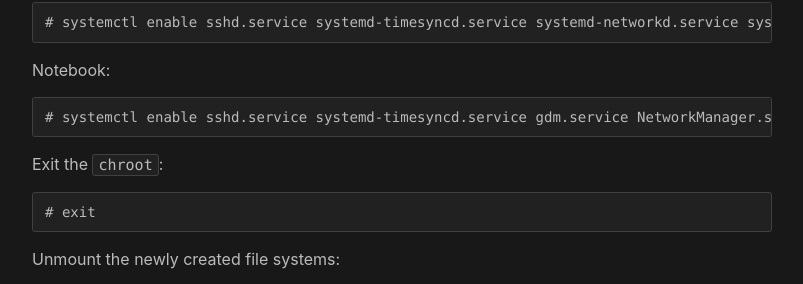
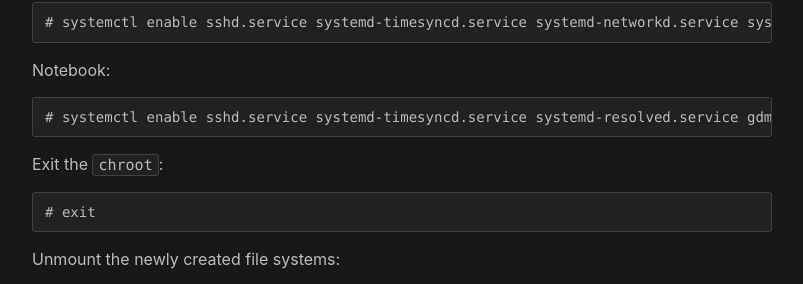
Before and after one commit to CurtisLeeBolin/leedev.org, a Jekyll site: the page built from _posts/2015-08-01-arch-linux-legacy-bios-install.md, in a window 1280 px wide and 1400 px high, scrolled down 2161 px. Shown: the part 898-1182 px from the top of the window, without its empty margins (238-1041 px from the left). Built offline with Jekyll 4.4.1, drawn with Linux system fonts in a browser that asks for light colours; some of the changed text lies outside the part shown.

Commit message:
Update and rename 2015-08-01-arch-linux-install.md to 2015-08-01-arch-linux-legacy-bios-install.md

````diff
--- a/_posts/2015-08-01-arch-linux-install.md
+++ b/_posts/2015-08-01-arch-linux-legacy-bios-install.md
@@ -136,7 +136,7 @@ Server:
 Notebook:
 
 ```
-# pacman -S base-devel tmux sudo openssh rsync bash-completion git grub btrfs-progs ecryptfs-utils sysstat gdm gnome-shell gnome-terminal nautilus gnome-control-center gnome-tweak-tool ttf-liberation system-config-printer gnome-backgrounds gnome-keyring gnome-disk-utility baobab gnome-screenshot cheese evince epiphany eog totem mpv geany file-roller networkmanager gst-libav libmtp ttf-freefont noto-fonts noto-fonts-cjk noto-fonts-emoji noto-fonts-extra libva-vdpau-driver libdvdcss pkgfile xorg-server xorg-xinit libvdpau xf86-video-amdgpu xf86-input-libinput mesa-vdpau mesa-libgl gst-plugins-ugly xf86-input-libinput gimp inkscape cups ghostscript gsfonts foomatic-db foomatic-db-engine foomatic-db-nonfree seahorse os-prober
+# pacman -S base-devel tmux sudo openssh rsync bash-completion git grub btrfs-progs ecryptfs-utils sysstat gdm gnome-shell gnome-terminal nautilus gnome-control-center gnome-tweak-tool ttf-liberation system-config-printer gnome-backgrounds gnome-keyring gnome-disk-utility baobab gnome-screenshot cheese evince epiphany eog totem mpv geany file-roller networkmanager dhclient gst-libav libmtp ttf-freefont noto-fonts noto-fonts-cjk noto-fonts-emoji noto-fonts-extra libva-vdpau-driver libdvdcss pkgfile xorg-server xorg-xinit libvdpau xf86-video-amdgpu xf86-input-libinput mesa-vdpau mesa-libgl gst-plugins-ugly xf86-input-libinput gimp inkscape cups ghostscript gsfonts foomatic-db foomatic-db-engine foomatic-db-nonfree seahorse os-prober
 ```
 
 Give the `wheel` group `sudo` permissions:
@@ -183,7 +183,7 @@ NOTE: Configure [systemd-resolved](https://wiki.archlinux.org/index.php/Systemd-
 Notebook:
 
 ```
-# systemctl enable sshd.service systemd-timesyncd.service gdm.service NetworkManager.service  cups.service
+# systemctl enable sshd.service systemd-timesyncd.service systemd-resolved.service gdm.service NetworkManager.service  cups.service
 ```
 
 Exit the `chroot`:
````
